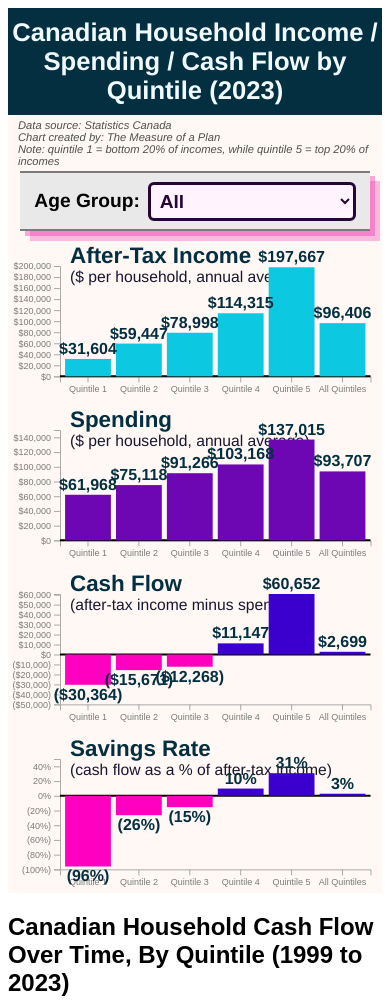
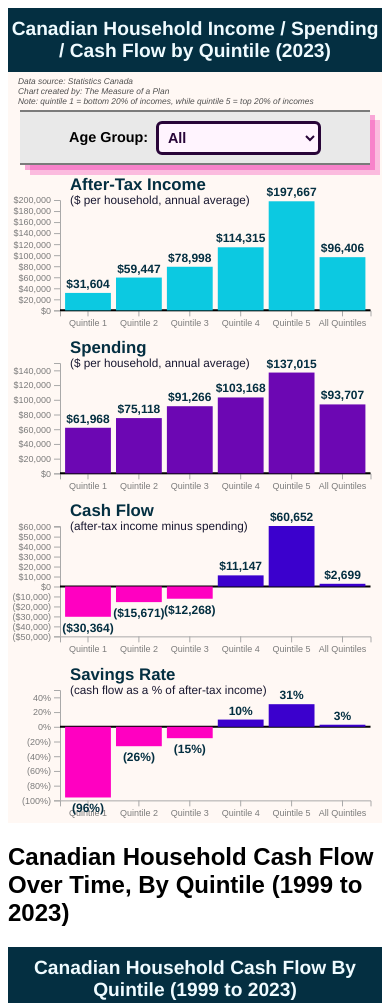
Before and after one commit to collidingScopes/canadianSavingsQuintile, a plain HTML site: page index.html in a window 390 px wide. Shown: the top 1003 px of the page. Drawn offline with nearby package versions, Linux system fonts and the light colour scheme.

Commit message:
Smaller font size on small screens

```diff
--- a/styles.css
+++ b/styles.css
@@ -154,3 +154,9 @@ select {
   font-size: 0.9em;
   font-weight: bold;
 }
+
+@media screen and (max-width: 600px) {
+  #chart-container, #line-chart-container {
+    font-size: 12px;
+  }
+}
```
